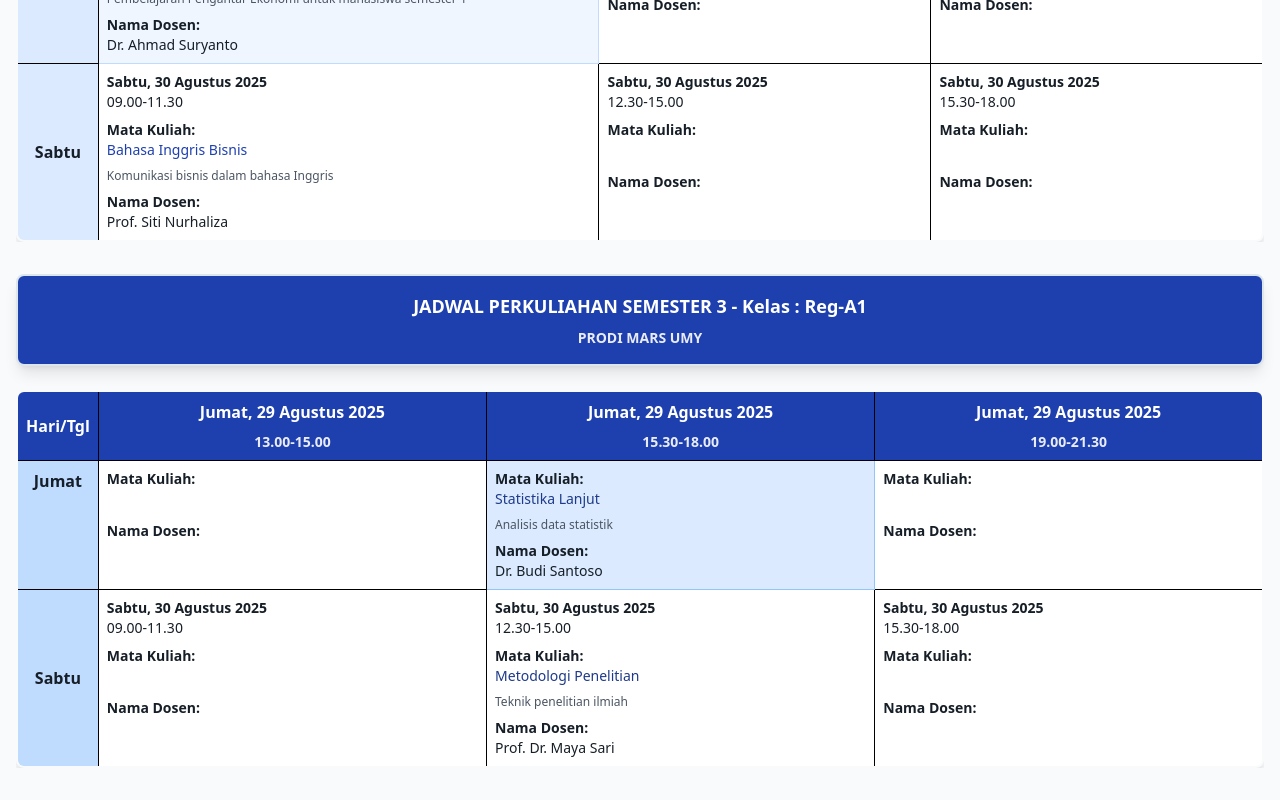
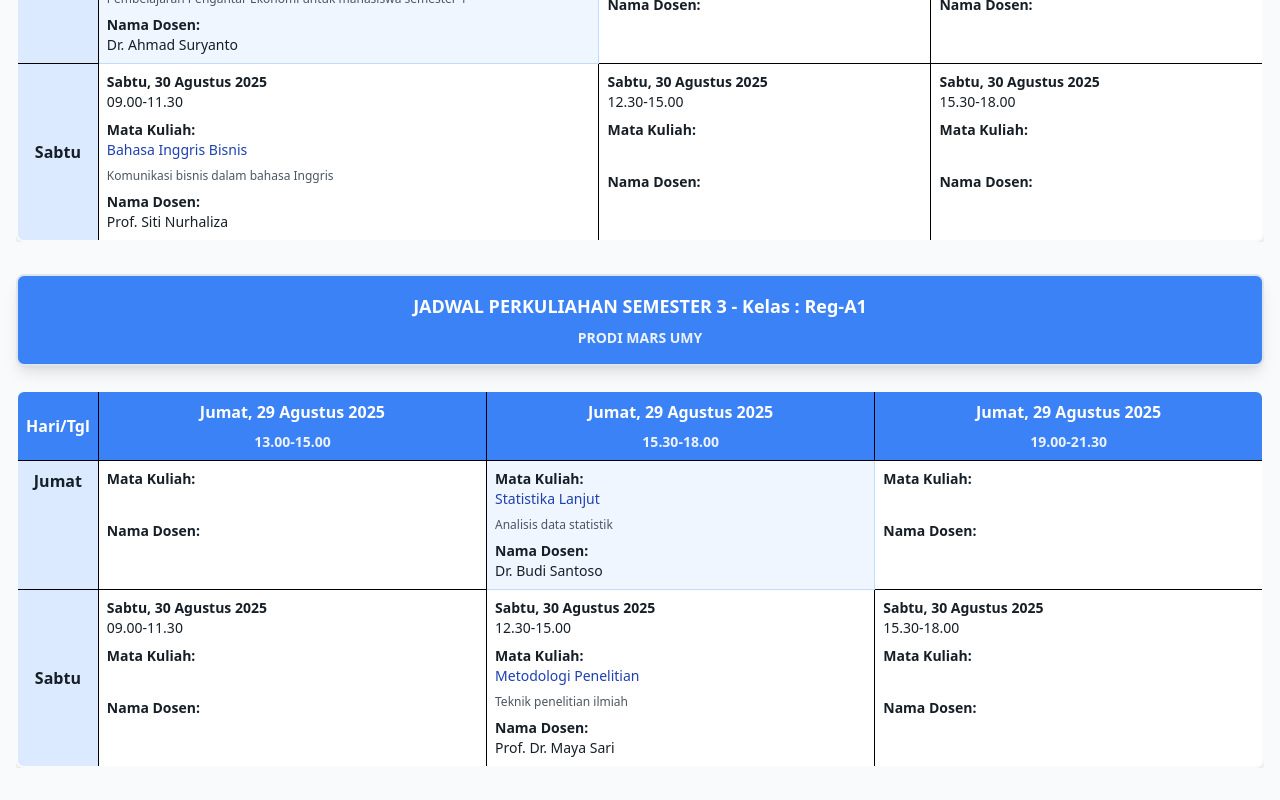
Before and after one commit to elsyemariarosa-cmyk/my-skedule-2025, a React (Vite) app: page / in a window 1280 px wide. Shown: the part 1223-2023 px from the top of the page. Built offline with nearby package versions, Linux system fonts and the light colour scheme.

Commit message:
Revert color changes
The color scheme is now based solely on the class, reverting previous changes that differentiated colors by semester.

```diff
--- a/src/components/WeeklyScheduleTable.tsx
+++ b/src/components/WeeklyScheduleTable.tsx
@@ -136,112 +136,8 @@ const CLASS_COLORS = {
   },
 };
 
-const getClassColors = (classCode: string, semester?: 1 | 2 | 3 | 4) => {
-  const baseColors = CLASS_COLORS[classCode as keyof typeof CLASS_COLORS] || CLASS_COLORS['Reg-A1'];
-
-  // For Semester 3, use darker variations of the same colors
-  if (semester === 3) {
-    if (classCode === 'Reg-A1') {
-      return {
-        header: 'bg-blue-800 text-white',
-        content: 'bg-blue-100 border-blue-300',
-        text: 'text-blue-900',
-        tab: 'data-[state=active]:bg-blue-800 data-[state=active]:text-white',
-        accent: 'bg-blue-200'
-      };
-    } else if (classCode === 'Reg-B1') {
-      return {
-        header: 'bg-green-800 text-white',
-        content: 'bg-green-100 border-green-300',
-        text: 'text-green-900',
-        tab: 'data-[state=active]:bg-green-800 data-[state=active]:text-white',
-        accent: 'bg-green-200'
-      };
-    } else if (classCode === 'Reg-C1') {
-      return {
-        header: 'bg-purple-800 text-white',
-        content: 'bg-purple-100 border-purple-300',
-        text: 'text-purple-900',
-        tab: 'data-[state=active]:bg-purple-800 data-[state=active]:text-white',
-        accent: 'bg-purple-200'
-      };
-    } else if (classCode === 'Reg-D1') {
-      return {
-        header: 'bg-orange-800 text-white',
-        content: 'bg-orange-100 border-orange-300',
-        text: 'text-orange-900',
-        tab: 'data-[state=active]:bg-orange-800 data-[state=active]:text-white',
-        accent: 'bg-orange-200'
-      };
-    } else if (classCode === 'Reg-E1') {
-      return {
-        header: 'bg-red-800 text-white',
-        content: 'bg-red-100 border-red-300',
-        text: 'text-red-900',
-        tab: 'data-[state=active]:bg-red-800 data-[state=active]:text-white',
-        accent: 'bg-red-200'
-      };
-    } else if (classCode === 'Reg-F1') {
-      return {
-        header: 'bg-indigo-800 text-white',
-        content: 'bg-indigo-100 border-indigo-300',
-        text: 'text-indigo-900',
-        tab: 'data-[state=active]:bg-indigo-800 data-[state=active]:text-white',
-        accent: 'bg-indigo-200'
-      };
-    } else if (classCode === 'Reg-G1') {
-      return {
-        header: 'bg-pink-800 text-white',
-        content: 'bg-pink-100 border-pink-300',
-        text: 'text-pink-900',
-        tab: 'data-[state=active]:bg-pink-800 data-[state=active]:text-white',
-        accent: 'bg-pink-200'
-      };
-    } else if (classCode === 'Reg-H1') {
-      return {
-        header: 'bg-teal-800 text-white',
-        content: 'bg-teal-100 border-teal-300',
-        text: 'text-teal-900',
-        tab: 'data-[state=active]:bg-teal-800 data-[state=active]:text-white',
-        accent: 'bg-teal-200'
-      };
-    } else if (classCode === 'RPL-1') {
-      return {
-        header: 'bg-emerald-800 text-white',
-        content: 'bg-emerald-100 border-emerald-300',
-        text: 'text-emerald-900',
-        tab: 'data-[state=active]:bg-emerald-800 data-[state=active]:text-white',
-        accent: 'bg-emerald-200'
-      };
-    } else if (classCode === 'RPL-2') {
-      return {
-        header: 'bg-cyan-800 text-white',
-        content: 'bg-cyan-100 border-cyan-300',
-        text: 'text-cyan-900',
-        tab: 'data-[state=active]:bg-cyan-800 data-[state=active]:text-white',
-        accent: 'bg-cyan-200'
-      };
-    } else if (classCode === 'KARY-A') {
-      return {
-        header: 'bg-amber-800 text-white',
-        content: 'bg-amber-100 border-amber-300',
-        text: 'text-amber-900',
-        tab: 'data-[state=active]:bg-amber-800 data-[state=active]:text-white',
-        accent: 'bg-amber-200'
-      };
-    } else if (classCode === 'RPL-3') {
-      return {
-        header: 'bg-violet-800 text-white',
-        content: 'bg-violet-100 border-violet-300',
-        text: 'text-violet-900',
-        tab: 'data-[state=active]:bg-violet-800 data-[state=active]:text-white',
-        accent: 'bg-violet-200'
-      };
-    }
-  }
-
-  // For Semester 1 and other semesters, use the original lighter colors
-  return baseColors;
+const getClassColors = (classCode: string) => {
+  return CLASS_COLORS[classCode as keyof typeof CLASS_COLORS] || CLASS_COLORS['Reg-A1'];
 };
 
 export function WeeklyScheduleTable({
@@ -456,7 +352,7 @@ export function WeeklyScheduleTable({
   };
 
   const createScheduleTable = (selectedClass: StudentClass, semester: 1 | 2 | 3 | 4, title: string) => {
-    const colors = getClassColors(selectedClass.code, semester);
+    const colors = getClassColors(selectedClass.code);
 
     // Calculate dates for current week
     const getWeekDates = (weekOffset: number = 0) => {
```
